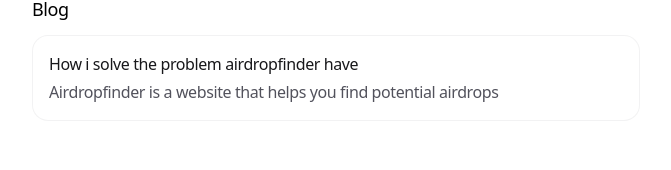
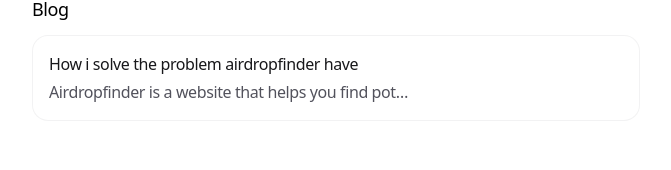
Before and after one commit to jdnielss/jdnielss, a Next.js app: page / in a window 1280 px wide. Shown: the part 1537-1707 px from the top of the page, without its empty margins (304-975 px from the left). Built offline with nearby package versions, Linux system fonts and the light colour scheme.

Commit message:
refactor(blog-section): simplify blog post display logic

```diff
--- a/components/sections/blog-section.tsx
+++ b/components/sections/blog-section.tsx
@@ -5,9 +5,6 @@ import { useState } from 'react'
 import { BLOG_POSTS } from '@/lib/blog'
 
 export function BlogSection() {
-  const [expandedBlogPosts, setExpandedBlogPosts] = useState<
-    Record<string, boolean>
-  >({})
   const displayedBlogPosts = BLOG_POSTS.slice(0, 4)
   const truncate = (s: string, n: number) =>
     s.length > n ? s.slice(0, n) + '…' : s
@@ -29,35 +26,14 @@ export function BlogSection() {
           >
             <div className="relative h-full w-full rounded-[15px] bg-white p-4 dark:bg-zinc-950">
               <div className="flex flex-col space-y-1">
-                <Link className="block rounded-xl" href={post.link}>
+                <Link className="block rounded-xl" href={`/blogs/${post.uid}`}>
                   <h4 className="font-normal text-zinc-900 dark:text-zinc-100">
                     {post.title}
                   </h4>
                 </Link>
                 <p className="text-zinc-600 dark:text-zinc-400">
-                  {expandedBlogPosts[post.uid]
-                    ? post.description
-                    : truncate(post.description, 100)}
+                  {truncate(post.description, 50)}
                 </p>
-                {post.description.length > 100 && (
-                  <div>
-                    <button
-                      type="button"
-                      aria-expanded={
-                        expandedBlogPosts[post.uid] ? 'true' : 'false'
-                      }
-                      className="w-fit rounded-full bg-zinc-100 px-2.5 py-1 text-xs text-black ring-1 ring-zinc-200/50 transition-colors duration-200 ring-inset hover:bg-zinc-950 hover:text-zinc-50 dark:bg-zinc-800 dark:text-zinc-100 dark:ring-zinc-700 dark:hover:bg-zinc-700"
-                      onClick={() => {
-                        setExpandedBlogPosts((prev) => ({
-                          ...prev,
-                          [post.uid]: !prev[post.uid],
-                        }))
-                      }}
-                    >
-                      {expandedBlogPosts[post.uid] ? 'Show less' : 'Show more'}
-                    </button>
-                  </div>
-                )}
               </div>
             </div>
           </div>
```
